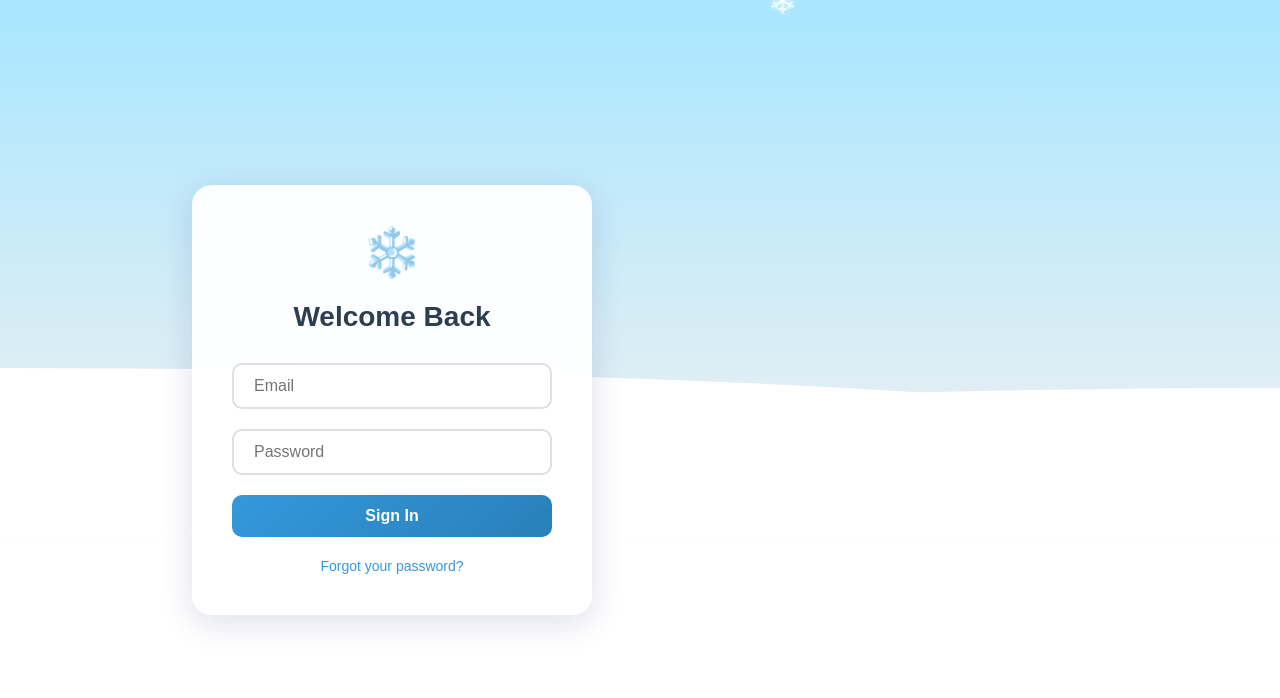
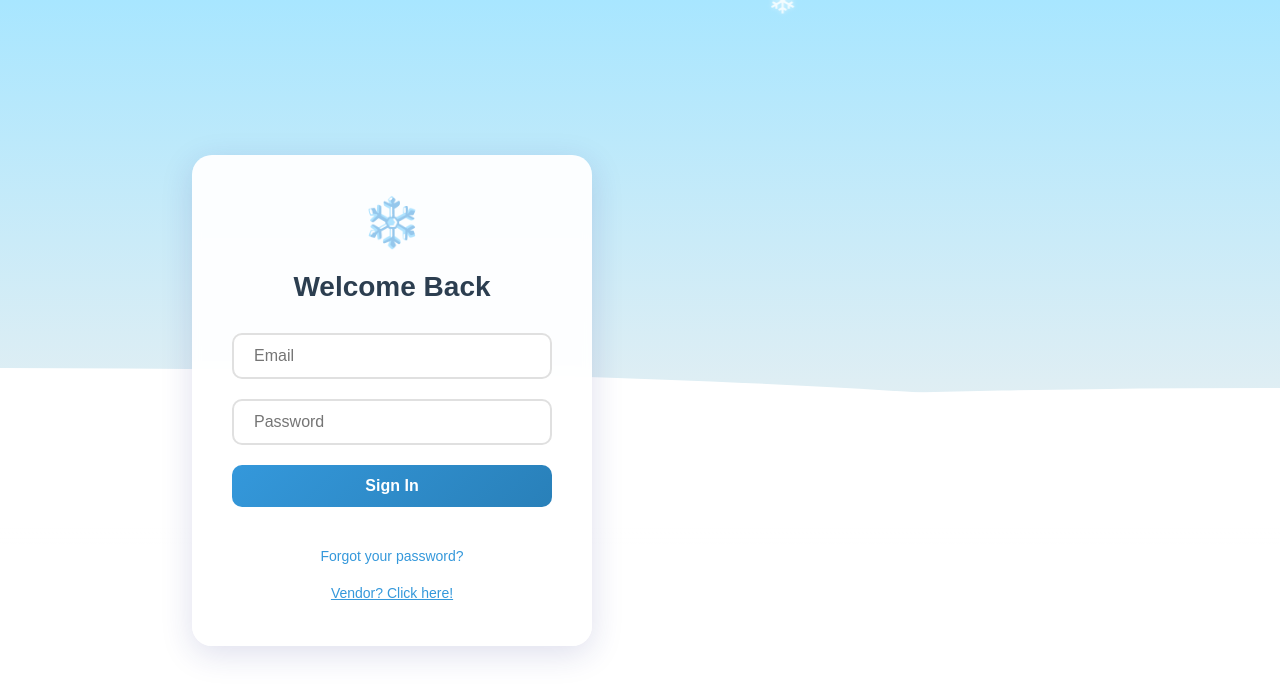
Before and after one commit to LivanKov/pse_2025_christmas, a Vue app in the folder frontend/: page / in a window 1280 px wide. Shown: the top 698 px of the page. Built offline with nearby package versions, Linux system fonts and the light colour scheme.

Commit message:
add vendor login

```diff
--- a/frontend/src/views/HomeView.vue
+++ b/frontend/src/views/HomeView.vue
@@ -8,7 +8,9 @@
         <div class="login-box">
           <div class="snowflake-icon">❄️</div>
           <h1>Welcome Back</h1>
-          <form @submit.prevent="handleLogin" class="login-form">
+
+          <!-- Customer Login Form -->
+          <form v-if="!isVendorLogin" @submit.prevent="handleLogin" class="login-form">
             <div class="form-group">
               <input
                 type="email"
@@ -29,8 +31,37 @@
               Sign In
             </button>
           </form>
-          <div class="forgot-password">
-            <a href="#">Forgot your password?</a>
+
+          <!-- Vendor Login Form -->
+          <form v-else @submit.prevent="handleVendorLogin" class="login-form">
+            <div class="form-group">
+              <input
+                type="text"
+                v-model="vendorId"
+                placeholder="Vendor ID"
+                required
+              />
+            </div>
+            <div class="form-group">
+              <input
+                type="password"
+                v-model="vendorPassword"
+                placeholder="Password"
+                required
+              />
+            </div>
+            <button type="submit" class="login-button">
+              Sign In as Vendor
+            </button>
+          </form>
+
+          <div class="login-options">
+            <div class="forgot-password">
+              <a href="#">Forgot your password?</a>
+            </div>
+            <button @click="toggleLoginType" class="toggle-login-button">
+              {{ isVendorLogin ? 'Customer? Click here!' : 'Vendor? Click here!' }}
+            </button>
           </div>
         </div>
       </div>
@@ -47,13 +78,26 @@ export default {
   data() {
     return {
       email: '',
-      password: ''
+      password: '',
+      vendorId: '',
+      vendorPassword: '',
+      isVendorLogin: false
     }
   },
   methods: {
     async handleLogin() {
-      // TODO: Implement login logic
-      console.log('Login attempted with:', this.email)
+      console.log('Customer login attempted with:', this.email)
+    },
+    async handleVendorLogin() {
+      console.log('Vendor login attempted with ID:', this.vendorId)
+    },
+    toggleLoginType() {
+      this.isVendorLogin = !this.isVendorLogin
+      // Reset form fields when switching
+      this.email = ''
+      this.password = ''
+      this.vendorId = ''
+      this.vendorPassword = ''
     }
   }
 }
@@ -233,4 +277,28 @@ input:focus {
   right: -50%;
   transform: scale(1.5);
 }
+
+.login-options {
+  margin-top: 20px;
+  display: flex;
+  flex-direction: column;
+  gap: 15px;
+  align-items: center;
+}
+
+.toggle-login-button {
+  background: none;
+  border: none;
+  color: var(--accent-color);
+  font-size: 14px;
+  cursor: pointer;
+  padding: 5px 10px;
+  text-decoration: underline;
+  transition: all 0.3s ease;
+}
+
+.toggle-login-button:hover {
+  color: #2980B9;
+  transform: translateY(-1px);
+}
 </style>
```
